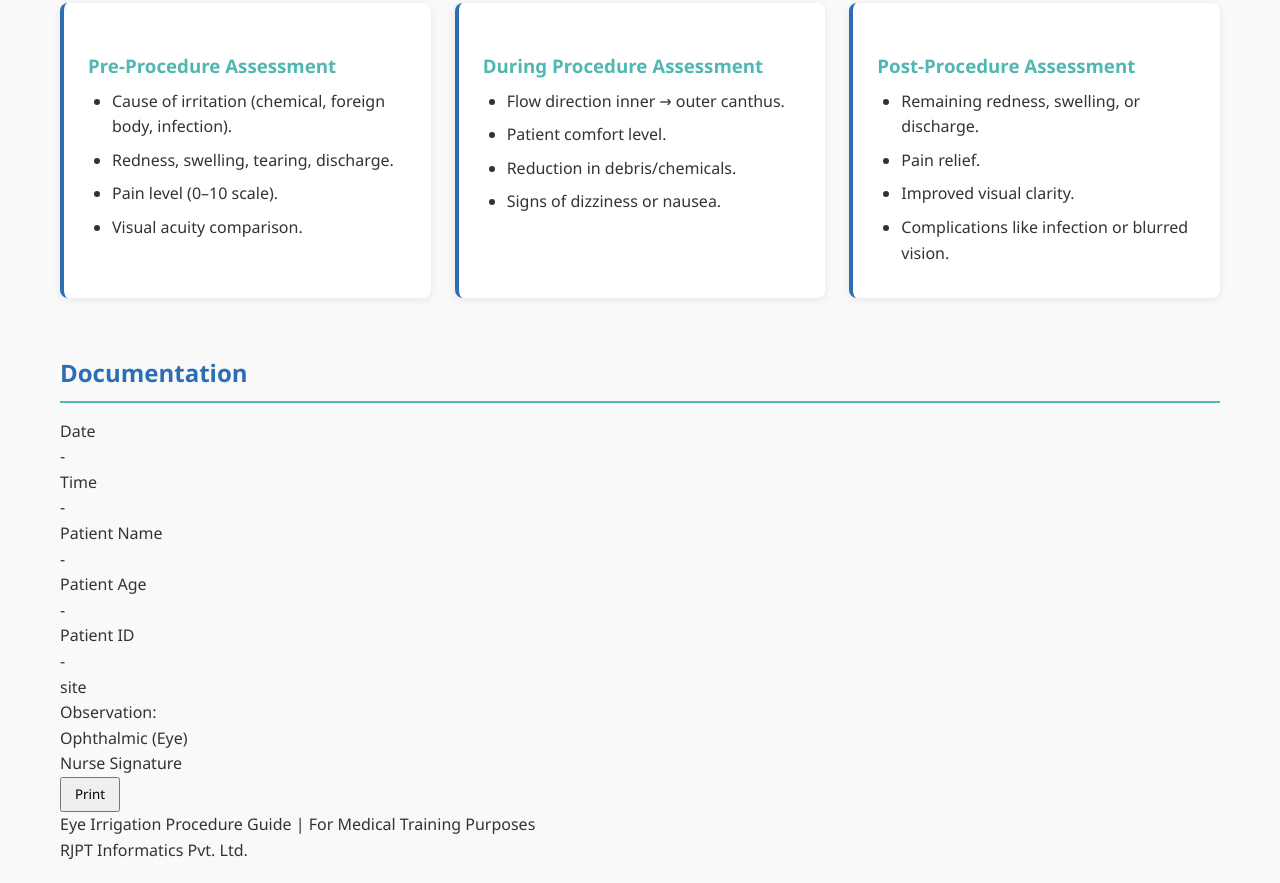
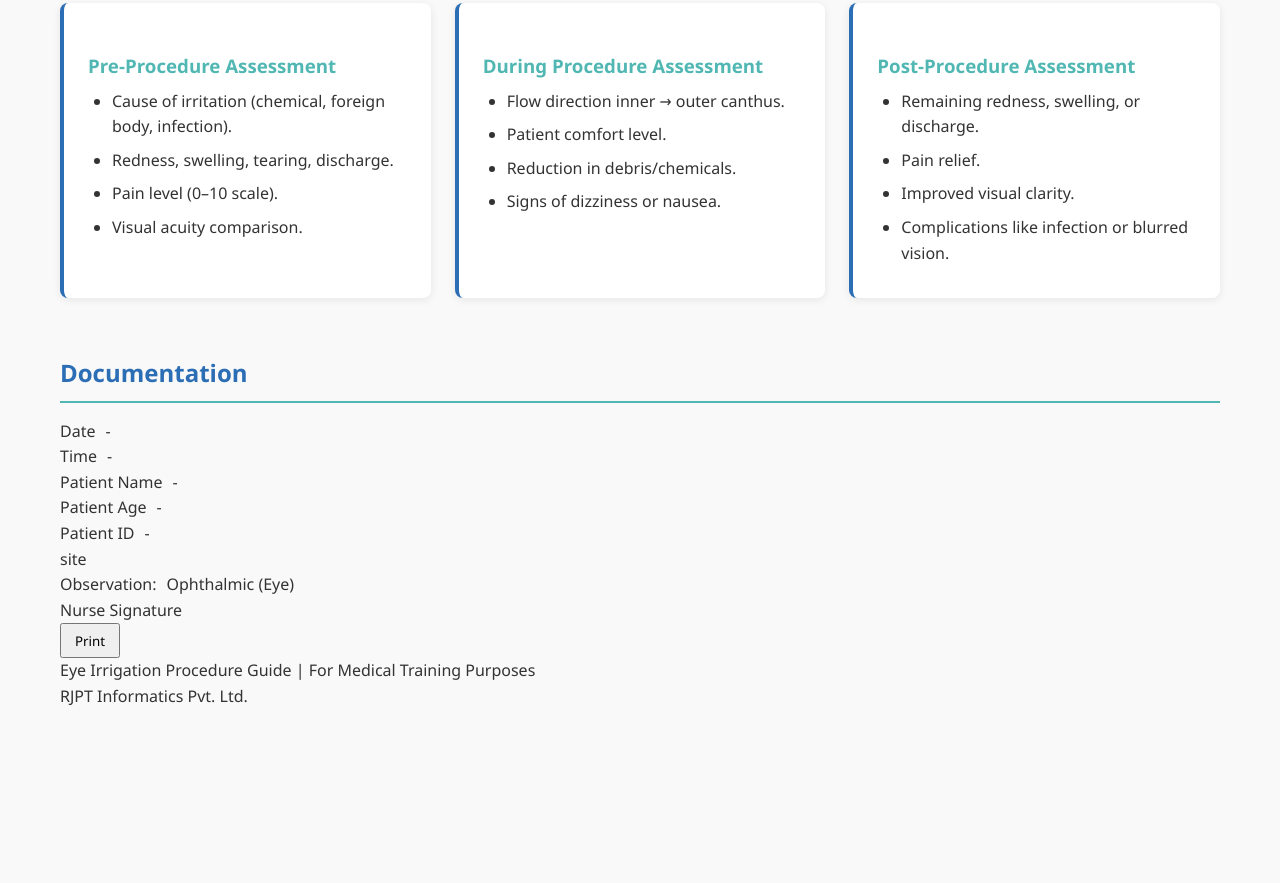
Before and after one commit to hmt18/Eye-Irrigation, a plain HTML site: page index.html in a window 1280 px wide. Shown: the part 2356-3239 px from the top of the page. After the commit the page ends 3086 px from the top, so only its background shows below. Drawn offline with Linux system fonts and the light colour scheme.

Commit message:
Update index.html

```diff
--- a/index.html
+++ b/index.html
@@ -35,6 +35,7 @@
         .flowchart { background: var(--light); padding: 1.5rem; border-radius: 8px; margin: 1.5rem 0; border: 1px solid var(--border);}
         .flow-step { display: flex; align-items: center; margin-bottom: 0.8rem; padding: 0.8rem; background: white; border-radius: 6px; box-shadow: 0 1px 4px rgba(0, 0, 0, 0.05);}
         .flow-number { background: var(--primary); color: white; width: 30px; height: 30px; border-radius: 50%; display: flex; align-items: center; justify-content: center; margin-right: 1rem;}
+        .doc-field {display: flex;align-items: center; gap: 10px;}
     </style>
 </head>
 
```
